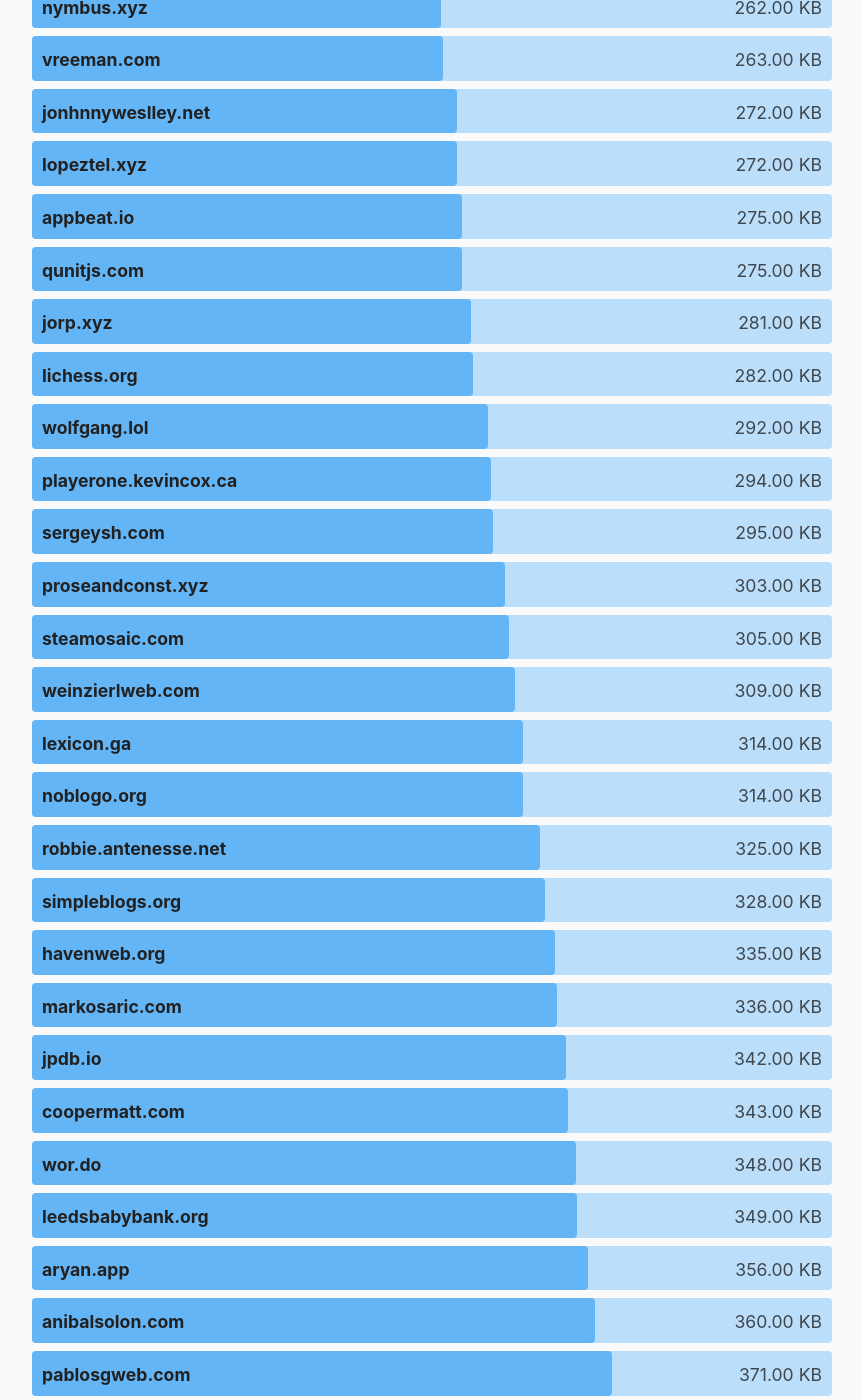
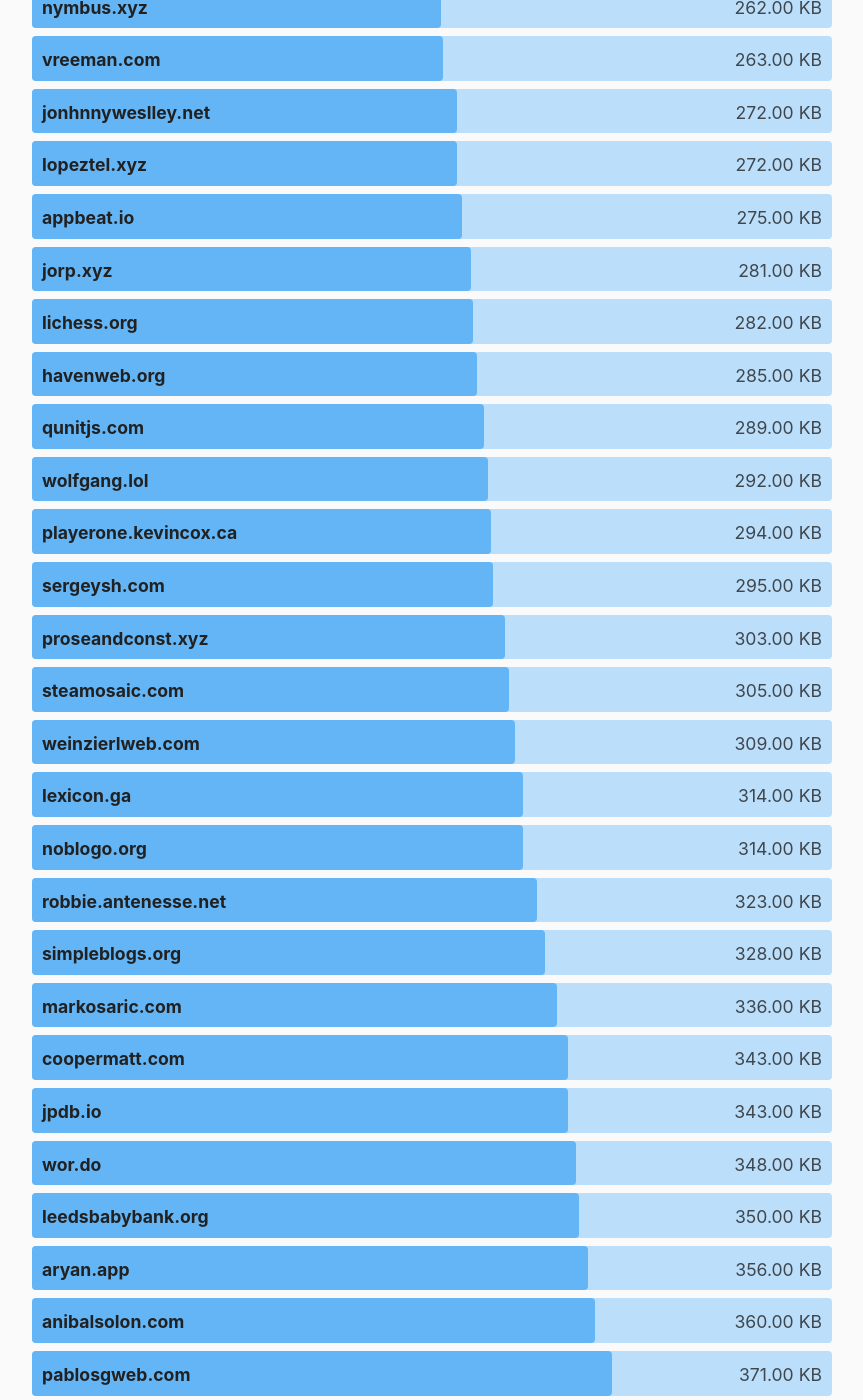
Before and after one commit to kevquirk/512kb.club, a Jekyll site: the page built from index.md, in a window 1280 px wide and 1400 px high, scrolled down 13591 px. Shown: the whole window, without its empty margins (208-1071 px from the left). Built offline with Jekyll 4.4.1, drawn with Linux system fonts in a browser that asks for light colours; some of the changed text lies outside the part shown.

Commit message:
batch update sites using script

```diff
--- a/_data/sites.yml
+++ b/_data/sites.yml
@@ -411,7 +411,7 @@
 - domain: ebass.uk
   url: https://ebass.uk/
   size: 501
-  last_checked: 2021-08-10
+  last_checked: 2021-09-18
 
 - domain: eddiex.se
   url: https://eddiex.se/
@@ -465,8 +465,8 @@
 
 - domain: evantravers.com
   url: http://evantravers.com/
-  size: 456
-  last_checked: 2021-08-10
+  size: 458
+  last_checked: 2021-09-18
 
 - domain: ezra.website
   url: https://ezra.website/
@@ -505,8 +505,8 @@
 
 - domain: fossphones.com
   url: https://fossphones.com/
-  size: 4.4
-  last_checked: 2021-08-10
+  size: 4.5
+  last_checked: 2021-09-18
 
 - domain: freshnode.net
   url: https://freshnode.net/
@@ -565,8 +565,8 @@
 
 - domain: havenweb.org
   url: https://havenweb.org/
-  size: 335
-  last_checked: 2021-08-10
+  size: 285
+  last_checked: 2021-09-18
 
 - domain: hejo.org
   url: https://hejo.org/
@@ -620,8 +620,8 @@
 
 - domain: jeremysarber.com
   url: https://jeremysarber.com/
-  size: 40.9
-  last_checked: 2021-08-10
+  size: 41.4
+  last_checked: 2021-09-18
 
 - domain: jf17.ru
   url: https://jf17.ru/
@@ -656,12 +656,12 @@
 - domain: jorp.xyz
   url: https://jorp.xyz/
   size: 281
-  last_checked: 2021-08-10
+  last_checked: 2021-09-18
 
 - domain: joshkasuboski.com
   url: https://joshkasuboski.com/
   size: 164
-  last_checked: 2021-08-10
+  last_checked: 2021-09-18
 
 - domain: josias.dev
   url: https://josias.dev/
@@ -675,8 +675,8 @@
 
 - domain: jpdb.io
   url: https://jpdb.io/
-  size: 342
-  last_checked: 2021-08-10
+  size: 343
+  last_checked: 2021-09-18
 
 - domain: jscd.pw
   url: https://jscd.pw/
@@ -696,7 +696,7 @@
 - domain: karl.berlin
   url: https://www.karl.berlin/
   size: 2.7
-  last_checked: 2021-08-10
+  last_checked: 2021-09-18
 
 - domain: kevq.uk
   url: https://kevq.uk/
@@ -705,8 +705,8 @@
 
 - domain: kishvanchee.com
   url: https://kishvanchee.com/
-  size: 41.5
-  last_checked: 2021-08-10
+  size: 8.9
+  last_checked: 2021-09-18
 
 - domain: klokmork.com
   url: https://klokmork.com/
@@ -730,13 +730,13 @@
 
 - domain: leedsbabybank.org
   url: https://leedsbabybank.org/
-  size: 349
-  last_checked: 2021-08-10
+  size: 350
+  last_checked: 2021-09-18
 
 - domain: lexicon.ga
   url: https://lexicon.ga/
   size: 314
-  last_checked: 2021-08-10
+  last_checked: 2021-09-18
 
 - domain: lichess.org
   url: https://lichess.org/
@@ -745,8 +745,8 @@
 
 - domain: lighthouse16.com
   url: https://lighthouse16.com/
-  size: 48.1
-  last_checked: 2021-08-10
+  size: 190
+  last_checked: 2021-09-18
 
 - domain: littlezhang.com
   url: https://littlezhang.com/
@@ -756,7 +756,7 @@
 - domain: lopeztel.xyz
   url: https://lopeztel.xyz/
   size: 272
-  last_checked: 2021-08-10
+  last_checked: 2021-09-18
 
 - domain: luana.cc
   url: https://luana.cc/
@@ -805,8 +805,8 @@
 
 - domain: matthewgraybosch.com
   url: https://www.matthewgraybosch.com/
-  size: 183
-  last_checked: 2021-08-10
+  size: 33.0
+  last_checked: 2021-09-18
 
 - domain: mck.is
   url: https://mck.is/
@@ -920,8 +920,8 @@
 
 - domain: nixnet.services
   url: https://nixnet.services/
-  size: 175
-  last_checked: 2021-08-10
+  size: 174
+  last_checked: 2021-09-19
 
 - domain: noJS.club
   url: https://noJS.club/
@@ -931,7 +931,7 @@
 - domain: noblogo.org
   url: https://noblogo.org/
   size: 314
-  last_checked: 2021-08-10
+  last_checked: 2021-09-19
 
 - domain: nobodyspecial.neocities.org
   url: https://nobodyspecial.neocities.org/
@@ -946,7 +946,7 @@
 - domain: nymbus.xyz
   url: https://nymbus.xyz/
   size: 262
-  last_checked: 2021-08-10
+  last_checked: 2021-09-19
 
 - domain: oh.mg
   url: https://oh.mg/
@@ -966,7 +966,7 @@
 - domain: pablosgweb.com
   url: https://pablosgweb.com/
   size: 371
-  last_checked: 2021-08-10
+  last_checked: 2021-09-19
 
 - domain: pantsufan.github.io
   url: https://pantsufan.github.io/
@@ -975,8 +975,8 @@
 
 - domain: paramdeo.com
   url: https://paramdeo.com/
-  size: 254
-  last_checked: 2021-08-10
+  size: 251
+  last_checked: 2021-09-19
 
 - domain: paritybit.ca
   url: https://paritybit.ca/
@@ -995,8 +995,8 @@
 
 - domain: pbanks.net
   url: https://pbanks.net/
-  size: 3.1
-  last_checked: 2021-08-10
+  size: 2.5
+  last_checked: 2021-09-19
 
 - domain: phreedom.club
   url: https://phreedom.club/
@@ -1011,7 +1011,7 @@
 - domain: playerone.kevincox.ca
   url: https://playerone.kevincox.ca/
   size: 294
-  last_checked: 2021-08-10
+  last_checked: 2021-09-19
 
 - domain: portable.fyi
   url: https://portable.fyi/
@@ -1065,8 +1065,8 @@
 
 - domain: qunitjs.com
   url: https://qunitjs.com/
-  size: 275
-  last_checked: 2021-08-10
+  size: 289
+  last_checked: 2021-09-19
 
 - domain: radosavljevic.dev
   url: https://radosavljevic.dev/
@@ -1086,37 +1086,37 @@
 - domain: rhapsode.adrian.geek.nz
   url: http://rhapsode.adrian.geek.nz/
   size: 148
-  last_checked: 2021-08-10
+  last_checked: 2021-09-19
 
 - domain: richj.co
   url: https://richj.co/
-  size: 48
-  last_checked: 2021-08-10
+  size: 48.0
+  last_checked: 2021-09-19
 
 - domain: robbie.antenesse.net
   url: https://robbie.antenesse.net/
-  size: 325
-  last_checked: 2021-08-10
+  size: 323
+  last_checked: 2021-09-19
 
 - domain: robert.winter.ink
   url: https://robert.winter.ink/
-  size: 494
-  last_checked: 2021-08-10
+  size: 473
+  last_checked: 2021-09-19
 
 - domain: roelbazuin.nl
   url: https://roelbazuin.nl/
-  size: 424
-  last_checked: 2021-08-10
+  size: 407
+  last_checked: 2021-09-19
 
 - domain: roelwillems.com
   url: https://roelwillems.com/
   size: 243
-  last_checked: 2021-08-10
+  last_checked: 2021-09-19
 
 - domain: rullan.cat
   url: http://rullan.cat/
   size: 39.3
-  last_checked: 2021-08-10
+  last_checked: 2021-09-19
 
 - domain: sakrajda.eu
   url: https://sakrajda.eu/
```
